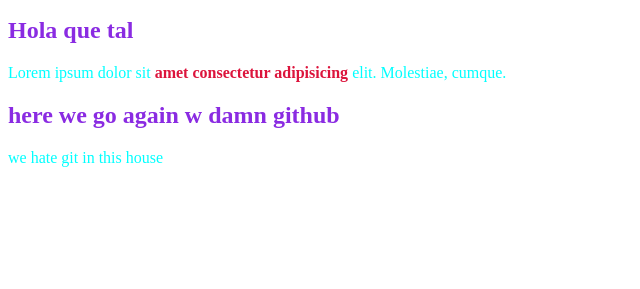
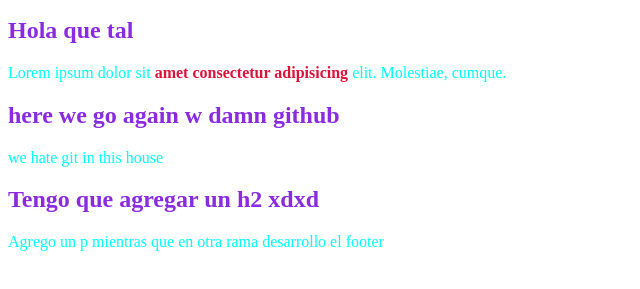
Before and after one commit to xLuucii17/cafeteria_digitalers, a plain HTML site: page index.html in a window 1280 px wide. Shown: the part 127-416 px from the top of the page, without its empty margins (0-640 px from the left). Drawn offline with Linux system fonts and the light colour scheme.

Commit message:
agrego h2 y pque me pidio mi jefe

```diff
--- a/index.html
+++ b/index.html
@@ -26,5 +26,9 @@
     <h2> here we go again w damn github</h2>
 
     <p> we hate git in this house</p>
+
+    <h2>Tengo que agregar un h2 xdxd</h2>
+
+    <p>Agrego un p mientras que en otra rama desarrollo el footer</p>
 </body>
 </html>
```
